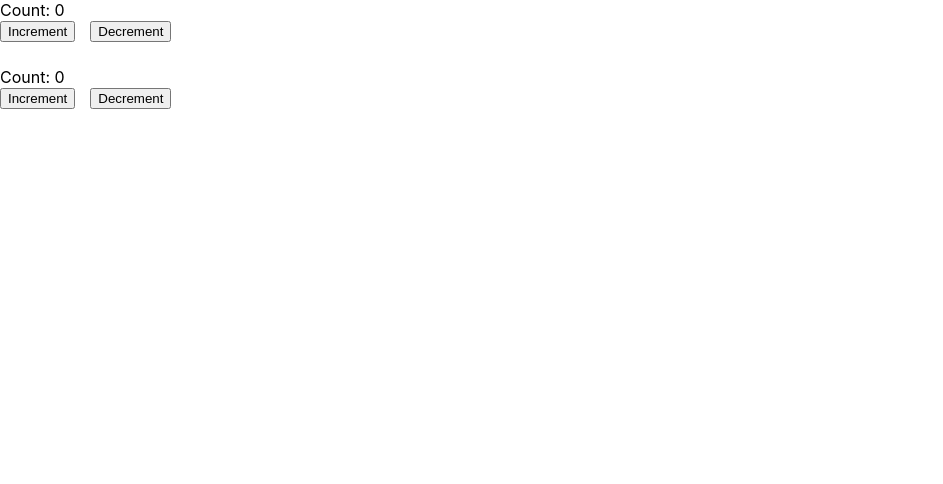
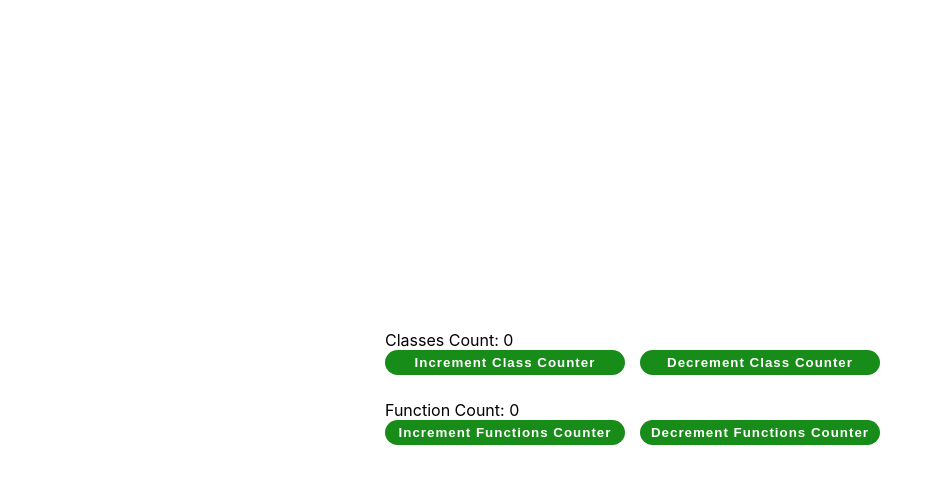
Before and after one commit to rdjennings/redux-redo, a React (Create React App) app: page / in a window 1280 px wide. Shown: the top 484 px of the page, without its empty margins (0-943 px from the left). Built offline with nearby package versions, Linux system fonts and the light colour scheme.

Commit message:
css and timeout changes

```diff
--- a/package.json
+++ b/package.json
@@ -6,6 +6,7 @@
     "@testing-library/jest-dom": "^5.11.9",
     "@testing-library/react": "^11.2.5",
     "@testing-library/user-event": "^12.7.1",
+    "classnames": "^2.2.6",
     "react": "^17.0.1",
     "react-dom": "^17.0.1",
     "react-redux": "^7.2.2",
--- a/src/App.css
+++ b/src/App.css
@@ -3,5 +3,21 @@
 }
 
 .wrapper button {
+	background-color: green;
+	border: #0f0;
+	border-radius: 999px;
+	color: #fff;
+	cursor: pointer;
+	font-weight: 700;
+	letter-spacing: 1px;
 	margin-right: 15px;
+	min-width: 240px;
+	opacity: 0.9;
+	outline: none;
+	padding: 5px 10px;
 }
+
+.wrapper button.busy {
+	cursor: default;
+	opacity: 0.5;
+}
--- a/src/components/ClassExample.js
+++ b/src/components/ClassExample.js
@@ -12,10 +12,10 @@ class ComponentExample extends Component {
 		};
 		return (
 			<div className="wrapper">
-				<div>Count: {this.props.count}</div>
+				<div>Classes Count: {this.props.count}</div>
 				<div>
-					<button onClick={incrementCount}>Increment</button>
-					<button onClick={decrementCount}>Decrement</button>
+					<button onClick={incrementCount}>Increment Class Counter</button>
+					<button onClick={decrementCount}>Decrement Class Counter</button>
 				</div>
 			</div>
 		);
--- a/src/components/FunctionExample.js
+++ b/src/components/FunctionExample.js
@@ -1,6 +1,7 @@
 import React from 'react';
 import { useSelector, useDispatch } from 'react-redux';
 import { deccrementFunction, slowIncrementFunction } from '../redux/actions';
+import classnames from 'classnames';
 
 const FunctionExample = () => {
 	const count = useSelector((state) => state.functionReducers.count);
@@ -15,12 +16,16 @@ const FunctionExample = () => {
 	};
 	return (
 		<div className="wrapper">
-			<div>Count: {count}</div>
+			<div>Function Count: {count}</div>
 			<div>
-				<button disabled={isLoading} onClick={increment}>
-					Increment
+				<button
+					className={classnames({ busy: isLoading })}
+					disabled={isLoading}
+					onClick={increment}
+				>
+					Increment Functions Counter
 				</button>
-				<button onClick={decrement}>Decrement</button>
+				<button onClick={decrement}>Decrement Functions Counter</button>
 			</div>
 		</div>
 	);
--- a/src/index.css
+++ b/src/index.css
@@ -1,4 +1,12 @@
+html,
 body {
+	height: 100vh;
+}
+
+body {
+	display: flex;
+	justify-content: center;
+	align-items: center;
 	margin: 0;
 	font-family: -apple-system, BlinkMacSystemFont, 'Segoe UI', 'Roboto', 'Oxygen',
 		'Ubuntu', 'Cantarell', 'Fira Sans', 'Droid Sans', 'Helvetica Neue',
--- a/src/redux/actions/functionActions.js
+++ b/src/redux/actions/functionActions.js
@@ -15,6 +15,6 @@ export const slowIncrementFunction = () => {
 		setTimeout(() => {
 			dispatch(incrementFunction());
 			dispatch(setLoading(false));
-		}, 2000);
+		}, 1000);
 	};
 };
```
Also changed, not shown: 1 other file (tests, documents, lock files or other folders). Lines whose indentation alone changed are shown as unchanged.
